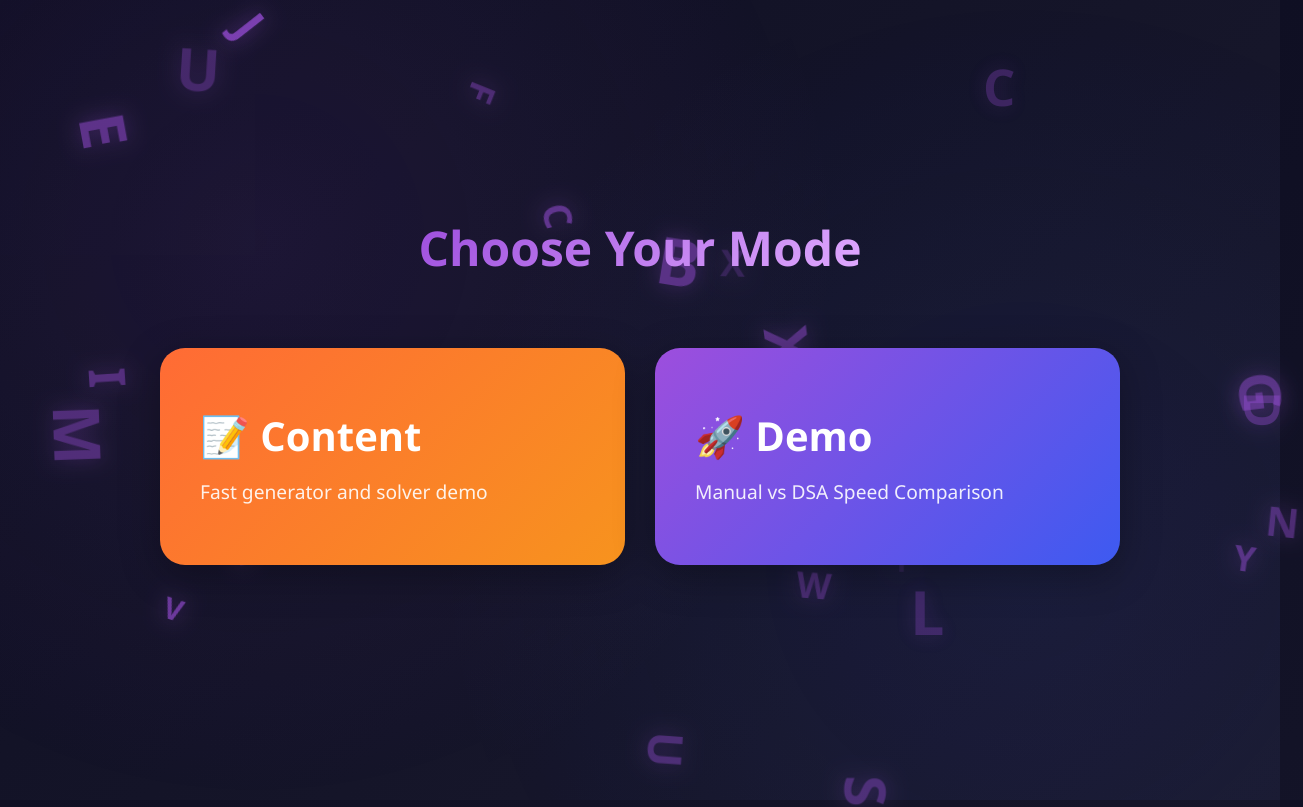
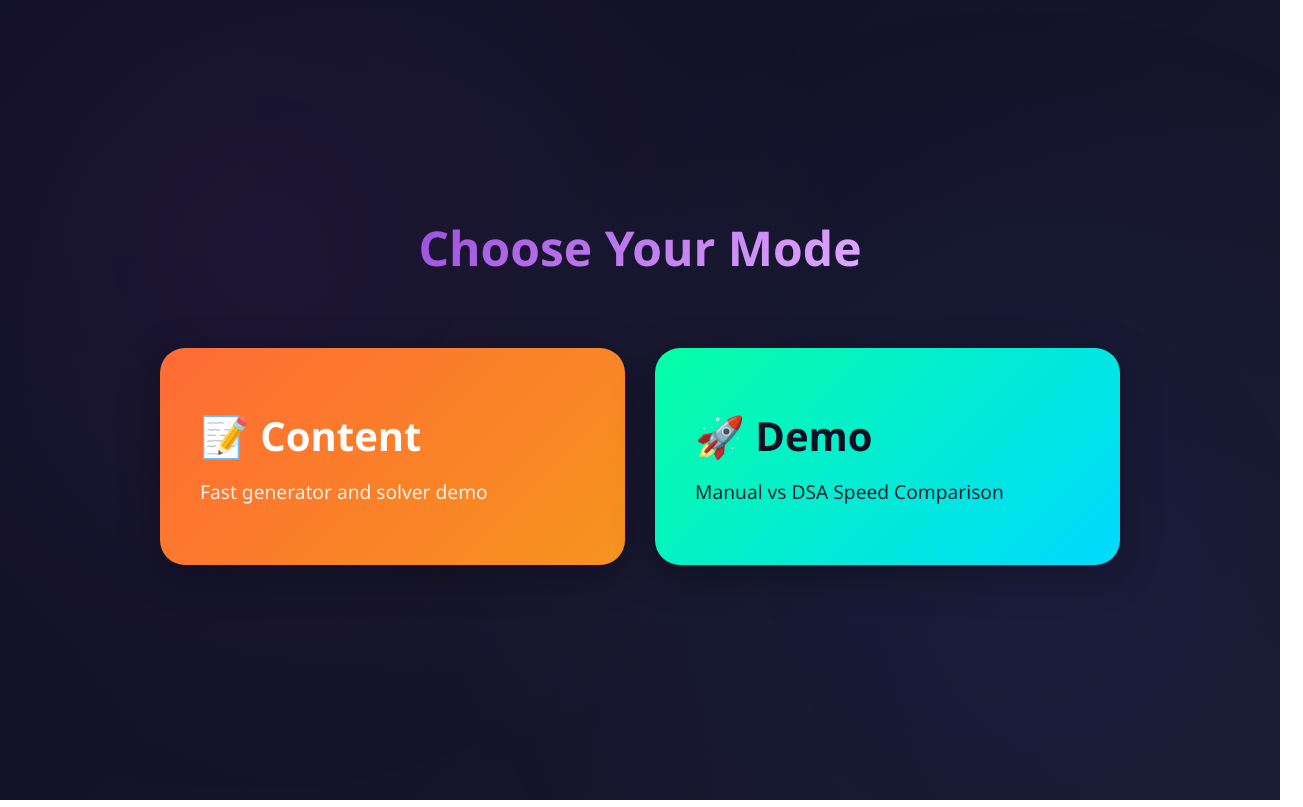
Before and after one commit to Sm-LumeCode/Word-Search-generator, a React (Vite) app in the folder frontend/: page / in a window 1280 px wide. Both pictures are taken after a click on the button "Start Playing". Shown: the whole page, 1303 px wide, since content can reach past the window. Built offline with nearby package versions, Linux system fonts and the light colour scheme.

Commit message:
UI animations

```diff
--- a/frontend/src/pages/CategoryPage.jsx
+++ b/frontend/src/pages/CategoryPage.jsx
@@ -1,25 +1,37 @@
 import React, { useEffect, useState } from 'react';
 
 export default function CategoryPage({ onSelectCategory }) {
-  const [letters, setLetters] = useState([]);
+  const [puzzlePieces, setPuzzlePieces] = useState([]);
 
   useEffect(() => {
-    // Create popping letters animation from random positions
-    const letterPool = 'ABCDEFGHIJKLMNOPQRSTUVWXYZ';
-    const newLetters = [];
+    // Create puzzle pieces scattered across the screen, avoiding center area
+    const pieces = [];
 
-    for (let i = 0; i < 25; i++) {
-      newLetters.push({
+    for (let i = 0; i < 30; i++) {
+      let top, left;
+
+      // Keep trying until we get a position outside the center area
+      do {
+        top = Math.random() * 100;
+        left = Math.random() * 100;
+      } while (
+        // Avoid center horizontal band (20-80% height, 10-90% width)
+        (top > 20 && top < 80 && left > 10 && left < 90) ||
+        // Avoid title area (top 30%)
+        (top < 30 && left > 20 && left < 80)
+      );
+
+      pieces.push({
         id: i,
-        char: letterPool[Math.floor(Math.random() * letterPool.length)],
-        top: Math.random() * 100,
-        left: Math.random() * 100,
-        delay: Math.random() * 3,
-        scale: 0.6 + Math.random() * 0.8,
+        top: top,
+        left: left,
+        rotation: Math.random() * 360,
+        opacity: 0.15 + Math.random() * 0.15,
+        size: 30 + Math.random() * 30,
       });
     }
 
-    setLetters(newLetters);
+    setPuzzlePieces(pieces);
   }, []);
 
   const categories = [
@@ -34,29 +46,13 @@ export default function CategoryPage({ onSelectCategory }) {
       id: 'demo',
       title: '🚀 Demo',
       description: 'Manual vs DSA Speed Comparison',
-      color: 'linear-gradient(135deg, #9d4edd, #3d5af1)',
-      textColor: 'white'
+      color: 'linear-gradient(135deg, #06ffa5, #00d9ff)',
+      textColor: '#0f0f23'
     }
   ];
 
   return (
     <div className="category-page">
-      {/* Popping letters background */}
-      {letters.map(letter => (
-        <div
-          key={letter.id}
-          className="popping-letter"
-          style={{
-            top: `${letter.top}%`,
-            left: `${letter.left}%`,
-            animationDelay: `${letter.delay}s`,
-            fontSize: `${letter.scale * 3}rem`,
-          }}
-        >
-          {letter.char}
-        </div>
-      ))}
-
       <h2 className="category-title">Choose Your Mode</h2>
       <div className="category-grid">
         {categories.map(cat => (
--- a/frontend/src/styles.css
+++ b/frontend/src/styles.css
@@ -265,46 +265,39 @@ body {
   50% { opacity: 1; }
 }
 
-/* Letter Pop Animation */
-@keyframes letterPop {
-  0% {
-    transform: scale(0) rotate(0deg);
-    opacity: 0;
+/* Puzzle Piece Background with Animation */
+@keyframes gentleFloat {
+  0%, 100% {
+    transform: translateY(0) rotate(var(--rotation));
   }
   50% {
-    transform: scale(1.3) rotate(180deg);
-    opacity: 0.8;
-  }
-  100% {
-    transform: scale(1) rotate(360deg);
-    opacity: 0.4;
+    transform: translateY(-15px) rotate(calc(var(--rotation) + 5deg));
   }
 }
 
-@keyframes floatAround {
+@keyframes subtleSway {
   0%, 100% {
-    transform: translate(0, 0) rotate(0deg);
-  }
-  25% {
-    transform: translate(30px, -30px) rotate(90deg);
+    transform: translateX(0) rotate(var(--rotation));
   }
   50% {
-    transform: translate(-20px, 20px) rotate(180deg);
-  }
-  75% {
-    transform: translate(20px, 30px) rotate(270deg);
+    transform: translateX(10px) rotate(calc(var(--rotation) - 5deg));
   }
 }
 
-.popping-letter {
+.puzzle-piece {
   position: absolute;
-  font-weight: 900;
-  color: var(--accent-purple);
-  opacity: 0.3;
   pointer-events: none;
-  animation: letterPop 2s ease-out forwards, floatAround 8s ease-in-out infinite;
-  text-shadow: 0 0 20px rgba(157, 78, 221, 0.6);
   z-index: 1;
+  filter: hue-rotate(270deg) saturate(0.7);
+  --rotation: 0deg;
+}
+
+.puzzle-piece:nth-child(odd) {
+  animation: gentleFloat 6s ease-in-out infinite;
+}
+
+.puzzle-piece:nth-child(even) {
+  animation: subtleSway 7s ease-in-out infinite;
 }
 
 /* Game Mode Common Styles */
@@ -508,14 +501,14 @@ h1 {
 }
 
 .btn-reset {
-  background: linear-gradient(135deg, var(--accent-orange), #ff8c42);
+  background: linear-gradient(135deg, var(--accent-purple), var(--accent-pink));
   color: white;
-  box-shadow: 0 5px 20px rgba(255, 107, 53, 0.4);
+  box-shadow: 0 5px 20px rgba(157, 78, 221, 0.4);
 }
 
 .btn-reset:hover {
   transform: translateY(-3px);
-  box-shadow: 0 8px 25px rgba(255, 107, 53, 0.6);
+  box-shadow: 0 8px 25px rgba(157, 78, 221, 0.6);
 }
 
 .btn-next {
@@ -676,12 +669,15 @@ h1 {
 .panel-header {
   margin-bottom: 25px;
   text-align: center;
+  display: flex;
+  flex-direction: column;
+  gap: 15px;
 }
 
 .panel-header h3 {
   font-size: 1.8rem;
   margin-bottom: 15px;
-  color: var(--accent-pink);
+  color: white;
 }
 
 .timer-display {
```
